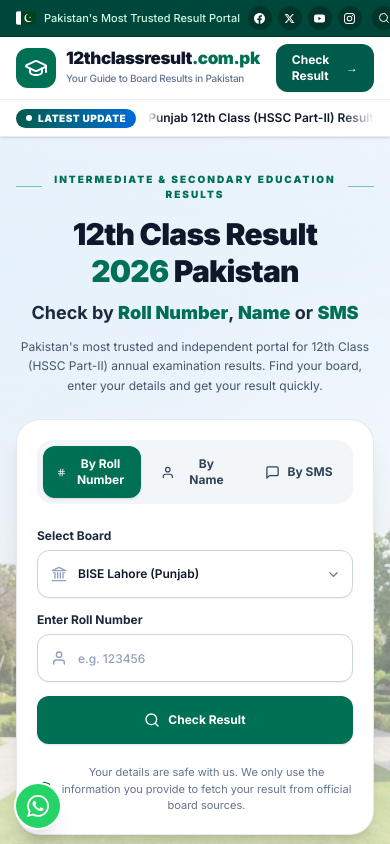
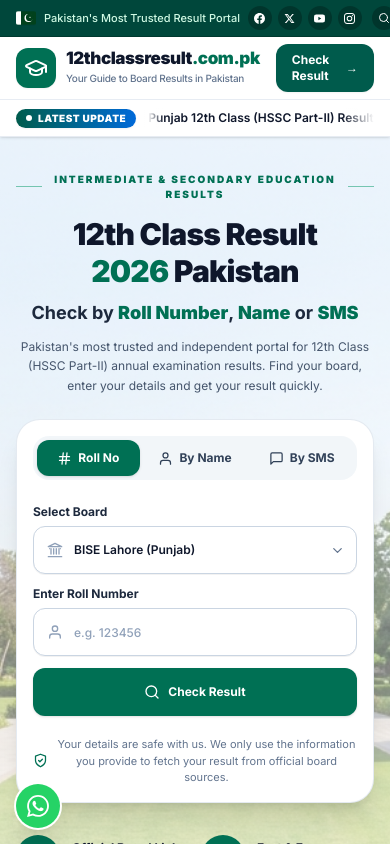
Before and after one commit to 12thclassresult2026/12thclassresult.com.pk, a Next.js app: page / in a window 390 px wide. Shown: the top 844 px of the page. Built offline with nearby package versions, Linux system fonts and the light colour scheme; a web font is replaced by a local one.

Commit message:
fix(responsive): make result checker tabs, card padding, and inputs fully responsive across mobile, tablet, and desktop

```diff
--- a/components/home/hero-section.tsx
+++ b/components/home/hero-section.tsx
@@ -204,53 +204,56 @@
 
           {/* Floating Result Checker Card */}
           <div id="check-result" className="mx-auto mt-6 max-w-3xl sm:mt-7">
-            <div className="rounded-3xl border border-slate-200/90 bg-white p-5 shadow-xl transition-all sm:p-7">
+            <div className="rounded-3xl border border-slate-200/90 bg-white p-4 shadow-xl transition-all sm:p-6 md:p-7">
               {/* 3-Tab Pill Bar */}
-              <div className="mx-auto flex max-w-md items-center justify-center gap-1.5 rounded-2xl bg-slate-100/90 p-1.5">
+              <div className="mx-auto grid w-full max-w-lg grid-cols-3 gap-1 rounded-2xl bg-slate-100/90 p-1 sm:gap-1.5 sm:p-1.5">
                 <button
                   type="button"
                   onClick={() => setActiveTab('roll')}
-                  className={`flex flex-1 items-center justify-center gap-2 rounded-xl px-3.5 py-2.5 text-xs font-bold transition-all sm:text-sm ${
+                  className={`flex items-center justify-center gap-1.5 rounded-xl px-2 py-2.5 text-xs font-bold whitespace-nowrap transition-all sm:gap-2 sm:px-3.5 sm:text-sm ${
                     activeTab === 'roll'
                       ? 'bg-[#007054] text-white shadow-sm'
                       : 'text-slate-700 hover:text-slate-900'
                   }`}
                 >
-                  <HashIcon width={15} height={15} />
-                  <span>By Roll Number</span>
+                  <HashIcon width={15} height={15} className="shrink-0" />
+                  <span className="hidden sm:inline">By Roll Number</span>
+                  <span className="sm:hidden">Roll No</span>
                 </button>
 
                 <button
                   type="button"
                   onClick={() => setActiveTab('name')}
-                  className={`flex flex-1 items-center justify-center gap-2 rounded-xl px-3.5 py-2.5 text-xs font-bold transition-all sm:text-sm ${
+                  className={`flex items-center justify-center gap-1.5 rounded-xl px-2 py-2.5 text-xs font-bold whitespace-nowrap transition-all sm:gap-2 sm:px-3.5 sm:text-sm ${
                     activeTab === 'name'
                       ? 'bg-[#007054] text-white shadow-sm'
                       : 'text-slate-700 hover:text-slate-900'
                   }`}
                 >
-                  <UserIcon width={15} height={15} />
-                  <span>By Name</span>
+                  <UserIcon width={15} height={15} className="shrink-0" />
+                  <span className="hidden sm:inline">By Name</span>
+                  <span className="sm:hidden">By Name</span>
                 </button>
 
                 <button
                   type="button"
                   onClick={() => setActiveTab('sms')}
-                  className={`flex flex-1 items-center justify-center gap-2 rounded-xl px-3.5 py-2.5 text-xs font-bold transition-all sm:text-sm ${
+                  className={`flex items-center justify-center gap-1.5 rounded-xl px-2 py-2.5 text-xs font-bold whitespace-nowrap transition-all sm:gap-2 sm:px-3.5 sm:text-sm ${
                     activeTab === 'sms'
                       ? 'bg-[#007054] text-white shadow-sm'
                       : 'text-slate-700 hover:text-slate-900'
                   }`}
                 >
-                  <MessageSquareIcon width={15} height={15} />
-                  <span>By SMS</span>
+                  <MessageSquareIcon width={15} height={15} className="shrink-0" />
+                  <span className="hidden sm:inline">By SMS</span>
+                  <span className="sm:hidden">By SMS</span>
                 </button>
               </div>
 
               {/* -- Tab 1: By Roll Number -- */}
               {activeTab === 'roll' && (
                 <form onSubmit={handleRollSubmit} className="mt-6 space-y-4">
-                  <div className="grid grid-cols-1 items-end gap-3.5 md:grid-cols-[1.15fr_1.15fr_auto]">
+                  <div className="grid grid-cols-1 items-end gap-3 sm:grid-cols-2 md:grid-cols-[1.2fr_1.2fr_auto]">
                     {/* Field 1: Select Board */}
                     <div className="text-left">
                       <label
@@ -308,7 +311,7 @@
                     </div>
 
                     {/* Field 3: Action Button */}
-                    <div>
+                    <div className="sm:col-span-2 md:col-span-1">
                       <button
                         type="submit"
                         className="flex h-[48px] w-full items-center justify-center gap-2 rounded-xl bg-[#007054] px-7 text-xs font-bold whitespace-nowrap text-white shadow-sm transition-all hover:bg-[#005842] active:scale-[0.98] sm:text-sm md:w-auto"
@@ -333,7 +336,7 @@
               {/* -- Tab 2: By Name -- */}
               {activeTab === 'name' && (
                 <form onSubmit={handleNameSubmit} className="mt-6 space-y-4">
-                  <div className="grid grid-cols-1 items-end gap-3.5 md:grid-cols-[1.15fr_1.15fr_auto]">
+                  <div className="grid grid-cols-1 items-end gap-3 sm:grid-cols-2 md:grid-cols-[1.2fr_1.2fr_auto]">
                     <div className="text-left">
                       <label
                         htmlFor="name-board-select"
@@ -385,7 +388,7 @@
                       </div>
                     </div>
 
-                    <div>
+                    <div className="sm:col-span-2 md:col-span-1">
                       <button
                         type="submit"
                         className="flex h-[48px] w-full items-center justify-center gap-2 rounded-xl bg-[#007054] px-7 text-xs font-bold whitespace-nowrap text-white shadow-sm transition-all hover:bg-[#005842] sm:text-sm md:w-auto"
@@ -408,7 +411,7 @@
               {/* -- Tab 3: By SMS -- */}
               {activeTab === 'sms' && (
                 <form onSubmit={handleSmsSubmit} className="mt-6 space-y-4">
-                  <div className="grid grid-cols-1 items-end gap-3.5 md:grid-cols-[1.5fr_auto]">
+                  <div className="grid grid-cols-1 items-end gap-3 sm:grid-cols-[1fr_auto]">
                     <div className="text-left">
                       <label
                         htmlFor="sms-board-select"
```
